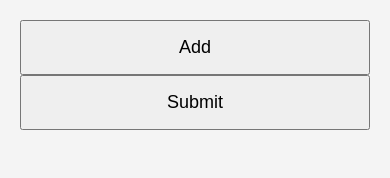
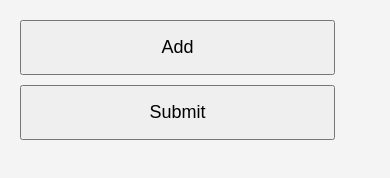
Before and after one commit to Guna4142/CivilBill, a plain HTML site: page index.html in a window 390 px wide. Drawn offline with Linux system fonts and the light colour scheme.

Commit message:
Update index.html

```diff
--- a/index.html
+++ b/index.html
@@ -110,11 +110,25 @@
         font-size: 14px; /* Adjusted for mobile */
     }
 
+    /* Adjust button sizes for mobile */
     #addButton, button[type="button"]:last-child {
-        width: 100%;  /* Full width on mobile */
+        width: 90%;  /* Full width on mobile */
         padding: 15px; /* Increased padding for better touch targets */
         font-size: 18px; /* Increased font size */
+        margin-bottom: 10px; /* Add space between the buttons */
     }
+
+    /* Ensure buttons are stacked vertically and properly spaced */
+    #addButton, button[type="button"]:last-child {
+        display: block; /* Stack the buttons */
+    }
+}
+
+/* Prevent submit button from shrinking after clicking */
+button[type="button"]:last-child {
+    width: 90%;
+    padding: 15px;
+    font-size: 18px;
 }
 </style>
 </head>
```
Lines whose indentation alone changed are shown as unchanged.
